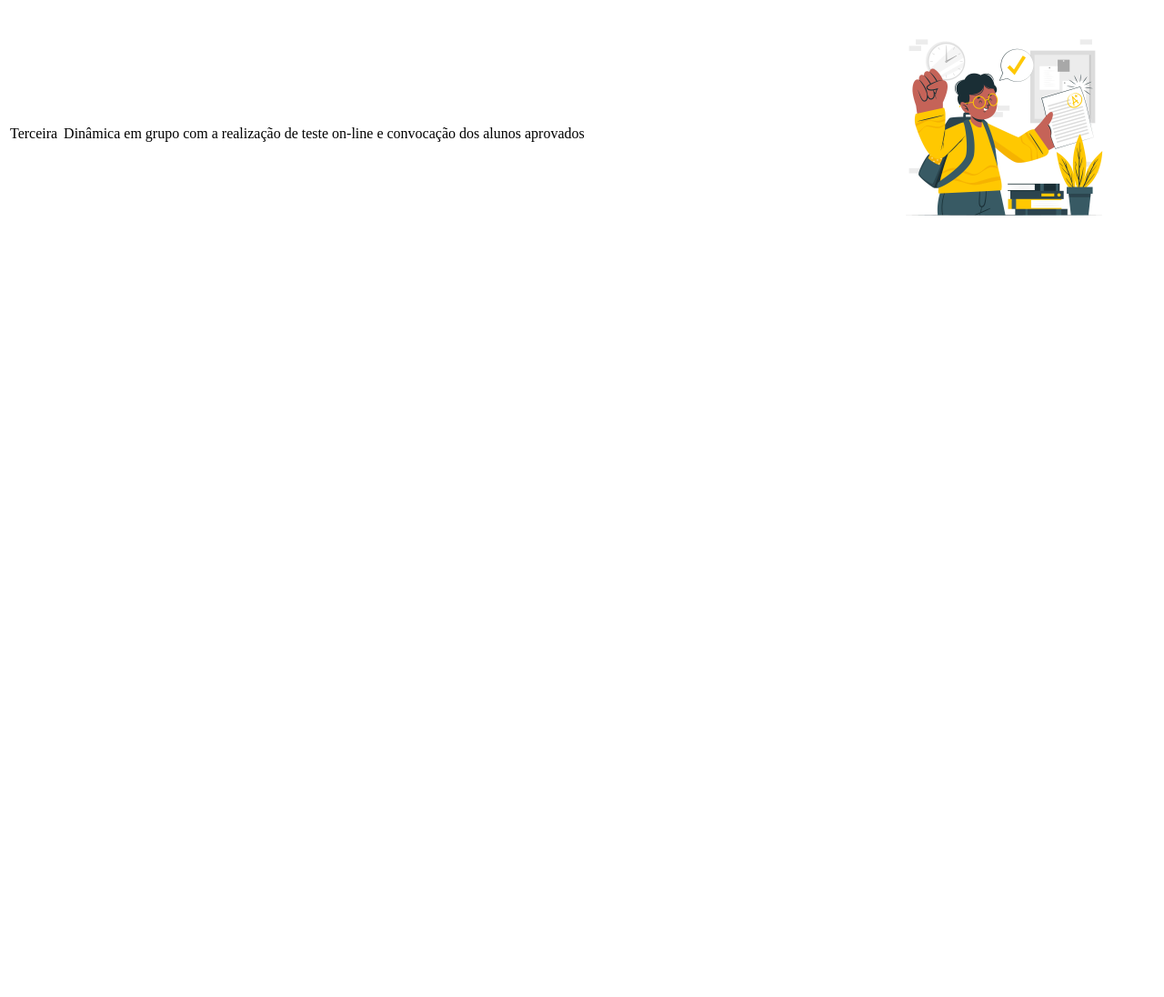
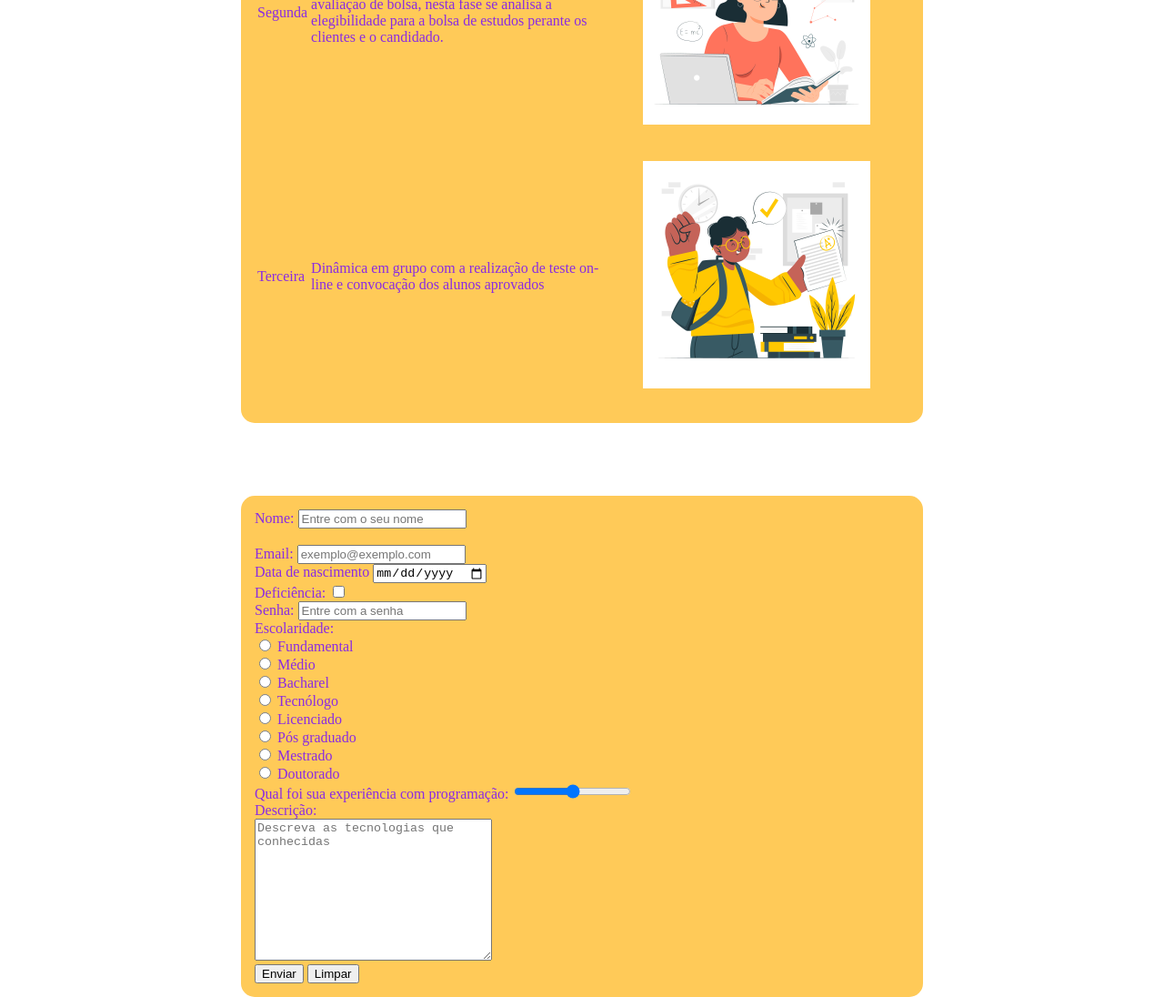
Before and after one commit to pedroHenrique57/PedroHenriqueBCW18, a plain HTML site: page index.html in a window 1280 px wide. Shown: the part 627-1723 px from the top of the page at 91% size. Before the commit the page ends 928 px from the top, so only its background shows below. Drawn offline with Linux system fonts and the light colour scheme; a web font is replaced by a local one.

Commit message:
Build 1.01

```diff
--- a/css/style.css
+++ b/css/style.css
@@ -0,0 +1,21 @@
+@import url('https://fonts.googleapis.com/css2?family=Rubik+Bubbles&family=Rubik+Moonrocks&display=swap');
+
+body {
+    font-family: Rubik Bubbles;
+    margin: 0;
+    padding: 0;
+    border: 0;
+}
+
+.divisorbase {
+
+    background-color: rgb(255, 202, 88);
+    color: blueviolet;
+    width: 720px;
+    margin-left: auto;
+    margin-right: auto;
+    padding: 15px;
+    margin-top: 80px;
+    border-radius: 15px;
+
+}
--- a/index.html
+++ b/index.html
@@ -12,21 +12,24 @@
 
 <body>
     <header>
-        <nav>
-            | <a href="#somos">quem somos nesse <strong>BCW18</strong></a> |
-            <a href="#cronograma">Cronograma do <strong>BCW18</strong></a> |
-            <a href="#dicas">Dicas do team <strong>BCW18</strong></a> |
-            <a href="#trabalho">Orientações de trabalho como dev.</a> |
-        </nav>
+        <ul>
+            <li><a href="#cadastro">Cadastro</a></li>
+            <li><a href="#trajetoria">Trajetoria</a></li>
+            <li><a href="#dicas">Dicas do team</a></li>
+            <li><a href="#trabalho">Orientações de trabalho como dev.</a></li>
+        </ul>
     </header>
     <main>
-        <div>
+        <div class="divisorbase" id="trajetoria">
+            <!-- trajetoria -->
             <table>
                 <tr>
+                    <!--Titulo-->
                     <th> <strong>Fase</strong></th>
                     <th> <strong> Descrição</strong></th>
                 </tr>
                 <tr>
+                    <!-- primeira fase-->
                     <td>Primeira</td>
                     <td>
                         inscrição no site oficial, execução do teste de lógica,
@@ -37,7 +40,9 @@
                             <img src="./img/img1.jpg" alt="altos da inscriçãona soulcode" height="250" width="250">
                         </figure>
                     </td>
+                </tr>
                 <tr>
+                    <!-- segunda fase-->
                     <td>Segunda</td>
                     <td>Testes trilha zero e entrevista com recrutador para avaliação de bolsa,
                         nesta fase se analisa a elegibilidade para a bolsa de estudos
@@ -45,12 +50,12 @@
                     </td>
                     <td>
                         <figure>
-                            <img src="./img/img2.jpg" alt="entrevista para recrutamento"
-                            height="250" width="250">
+                            <img src="./img/img2.jpg" alt="entrevista para recrutamento" height="250" width="250">
                         </figure>
                     </td>
                 </tr>
                 <tr>
+                    <!-- terceira fase -->
                     <td>Terceira</td>
                     <td>
                         Dinâmica em grupo com a realização de teste on-line e
@@ -59,12 +64,60 @@
                     <td>
                         <figure>
                             <img src="./img/img3.jpg" alt="Dinamica em grupo com a realização de um teste on-line"
-                            height="250" width="250">
+                                height="250" width="250">
                         </figure>
                     </td>
                 </tr>
-                </tr>
             </table>
+        </div>
+        <div class="divisorbase" id="cadastro">
+            <!--  cadastro -->
+            <form action="#" method="">
+                <div>
+                    <label for="fname" name="name">Nome:</label>
+                    <input type="text" id="fname" name="name" placeholder="Entre com o seu nome"> <br> <br>
+                </div>
+                <div>
+                    <label for="email">Email:</label>
+                    <input type="email" id="email" placeholder="exemplo@exemplo.com">
+                </div>
+                <div>
+                    <label for="birthday">Data de nascimento</label>
+                    <input type="date" id="birthday">
+                </div>
+                <div>
+                    <label for="defic">Deficiência:</label>
+                    <input type="checkbox" id="defic">
+                </div>
+                <div>
+                    <label for="password">Senha:</label>
+                    <input type="password" id="password" placeholder="Entre com a senha" maxlength="14">
+                </div>
+                <div>
+                    <label for="schooltier">Escolaridade:</label> <br>
+                    <input type="radio" name="school" id="schooltier" value="F1"> Fundamental <br>
+                    <input type="radio" name="school" id="schooltier" value="M1"> Médio <br>
+                    <input type="radio" name="school" id="schooltier" value="B1"> Bacharel <br>
+                    <input type="radio" name="school" id="schooltier" value="T1"> Tecnólogo <br>
+                    <input type="radio" name="school" id="schooltier" value="L1"> Licenciado <br>
+                    <input type="radio" name="school" id="schooltier" value="P1"> Pós graduado <br>
+                    <input type="radio" name="school" id="schooltier" value="M1"> Mestrado <br>
+                    <input type="radio" name="school" id="schooltier" value="D1"> Doutorado <br>
+                </div>
+                <div>
+                    <label for="experience">Qual foi sua experiência com programação:</label>
+                    <input type="range" id="experience">
+                </div>
+                <div>
+                    <label for="description">Descrição:</label> <br>
+                    <textarea id="description" cols="30" rows="10"
+                        placeholder="Descreva as tecnologias que conhecidas"></textarea>
+                </div>
+                <div>
+                    <input type="submit" value="Enviar">
+                    <input type="reset" value="Limpar">
+                </div>
+            </form>
         </div>
     </main>
     <footer>
```
